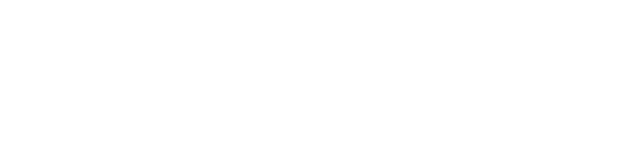
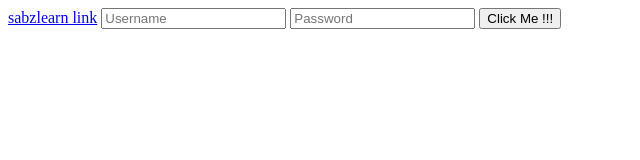
Before and after one commit to Moonveil33/typescript-learning, a website: page main-concepts/index.html in a window 1280 px wide. Shown: the whole page, without its empty margins (0-640 px from the left). Drawn offline with Linux system fonts and the light colour scheme.

Commit message:
learn type casting in working with Dom tree

```diff
--- a/main-concepts/index.html
+++ b/main-concepts/index.html
@@ -6,6 +6,11 @@
     <title>Document</title>
   </head>
   <body>
+    <a class="link" href="https://sabzlearn.ir">sabzlearn link</a>
+    <input type="text" placeholder="Username" />
+    <input type="password" placeholder="Password" class="password" />
+    <button>Click Me !!!</button>
+
     <script src="app.js"></script>
   </body>
 </html>
```
Also changed, not shown: main-concepts/app.js (+18 -0 lines), main-concepts/app.ts (+32 -0 lines).
